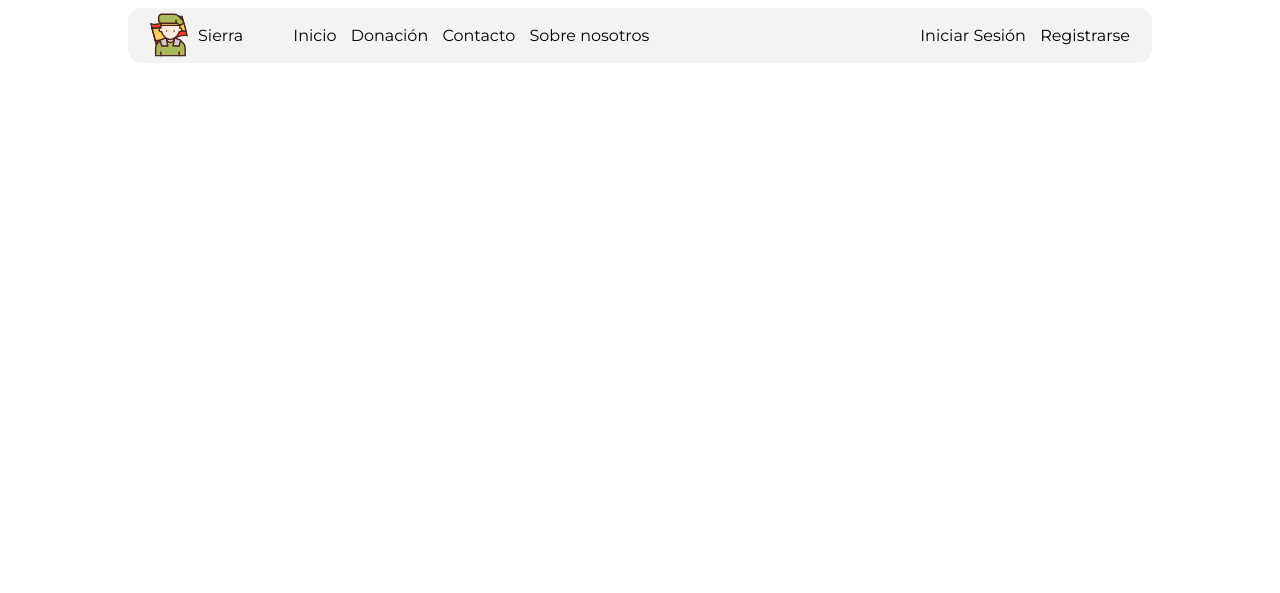
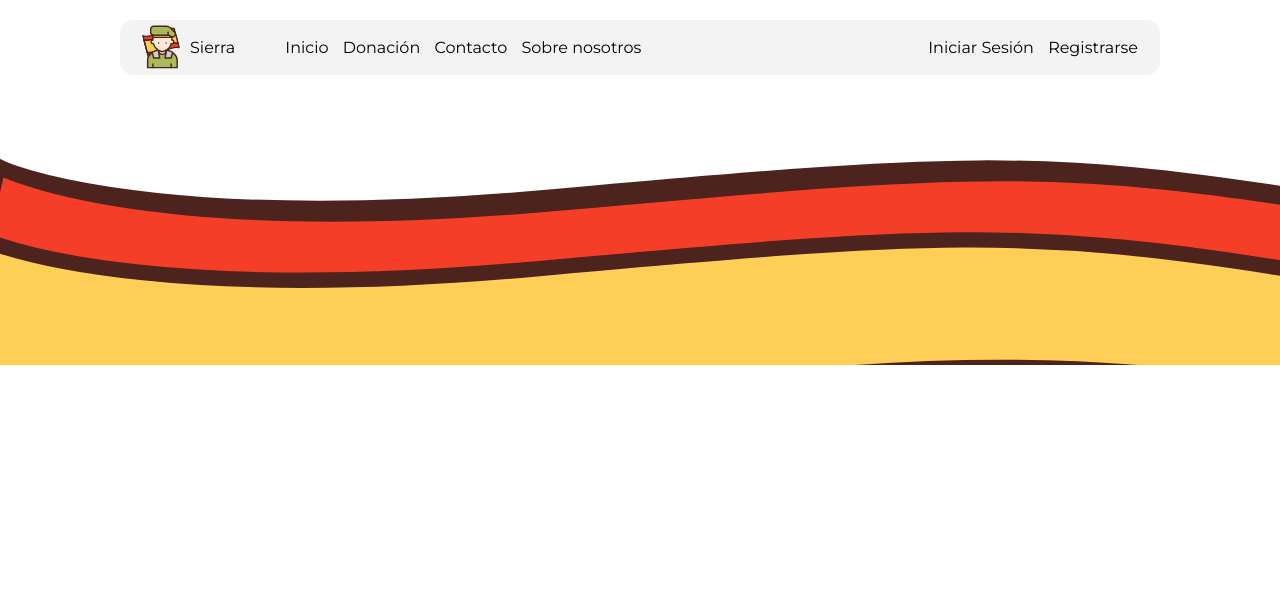
Before and after one commit to Geronimo-Basso/sierra, a PHP site: page /login.php in a window 1280 px wide. Shown: the top 593 px of the page. Run offline with PHP 8.4, Linux system fonts and the light colour scheme.

Commit message:
fixed footer
changed to body margin and padding, removed default padding to solve issue, relative on footer, should assign manual padding to everything

```diff
--- a/assets/style/style.css
+++ b/assets/style/style.css
@@ -1,6 +1,6 @@
 @import url('https://fonts.googleapis.com/css2?family=Montserrat&family=Pixelify+Sans&display=swap');
 
-html {
+html, body{
     margin: 0;
     padding: 0;
     font-family: 'Montserrat', serif;
@@ -16,6 +16,7 @@ header {
     border-radius: 14px;
     margin: 0 120px;
     padding: 2px;
+    margin-top: 20px;
 }
 
 .flexbox-container-header {
@@ -57,6 +58,7 @@ nav ul li {
     grid-template-columns: repeat(2, 1fr);
     column-gap: 10px;
     row-gap: 10px;
+    margin-right: 10px;
     margin-left: 230px;
 }
 
@@ -76,15 +78,22 @@ a {
     text-decoration: none; /* remove the underline */
 }
 
-.footerSpacing {
-    padding-bottom: 10%;
+.footerF {
+    position: relative;
+    margin-top: 10px;
+    object-fit: cover;
+    width: 100vw;
+    height: 35vh;
 }
 
 .footerImage {
+    padding: 0;
+    margin: 0;
     position: absolute;
+    bottom: 0;
     left: 0;
-    bottom: 0;
-    width: 100%;
+    right: 0;
+    width: 100vw;
     object-fit: cover;
     z-index: -1;
 }
--- a/includes/footer.php
+++ b/includes/footer.php
@@ -1,4 +1,3 @@
-<footer>
-    <div class="footerSpacing"></div>
+<footer class="footerF">
     <img src="assets/images/spain-flag-footer.svg" alt="footer image" class="footerImage">
 </footer>
```
